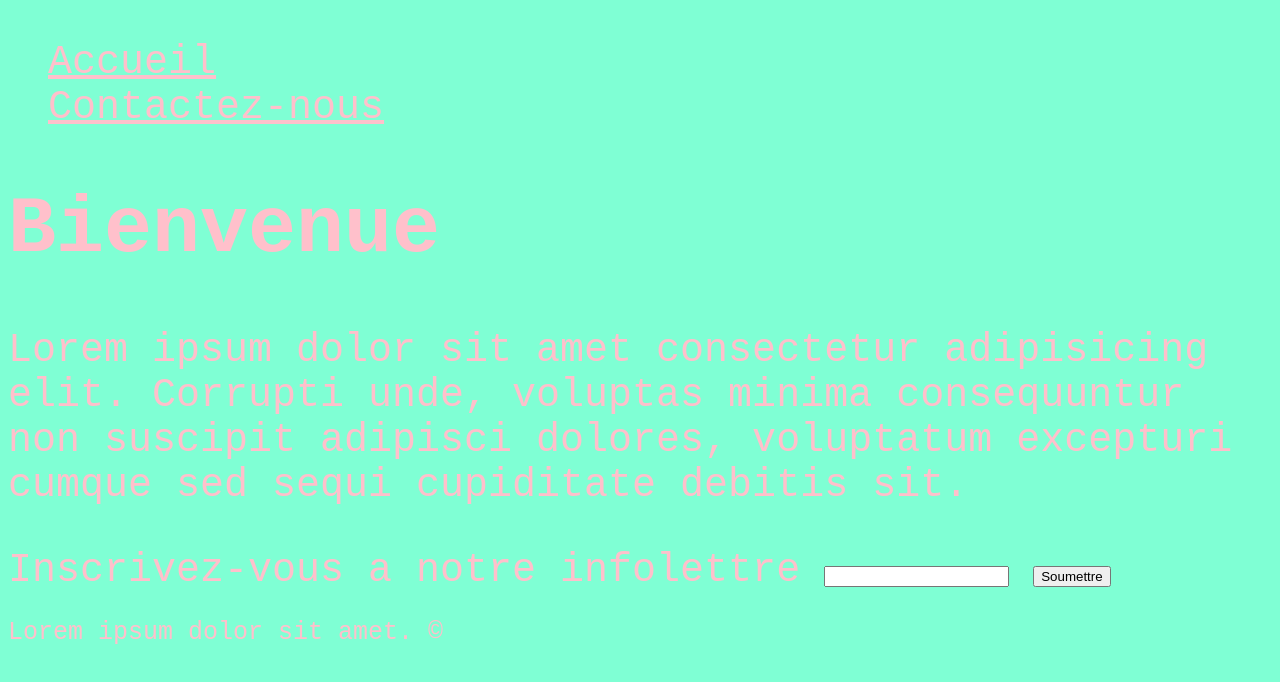
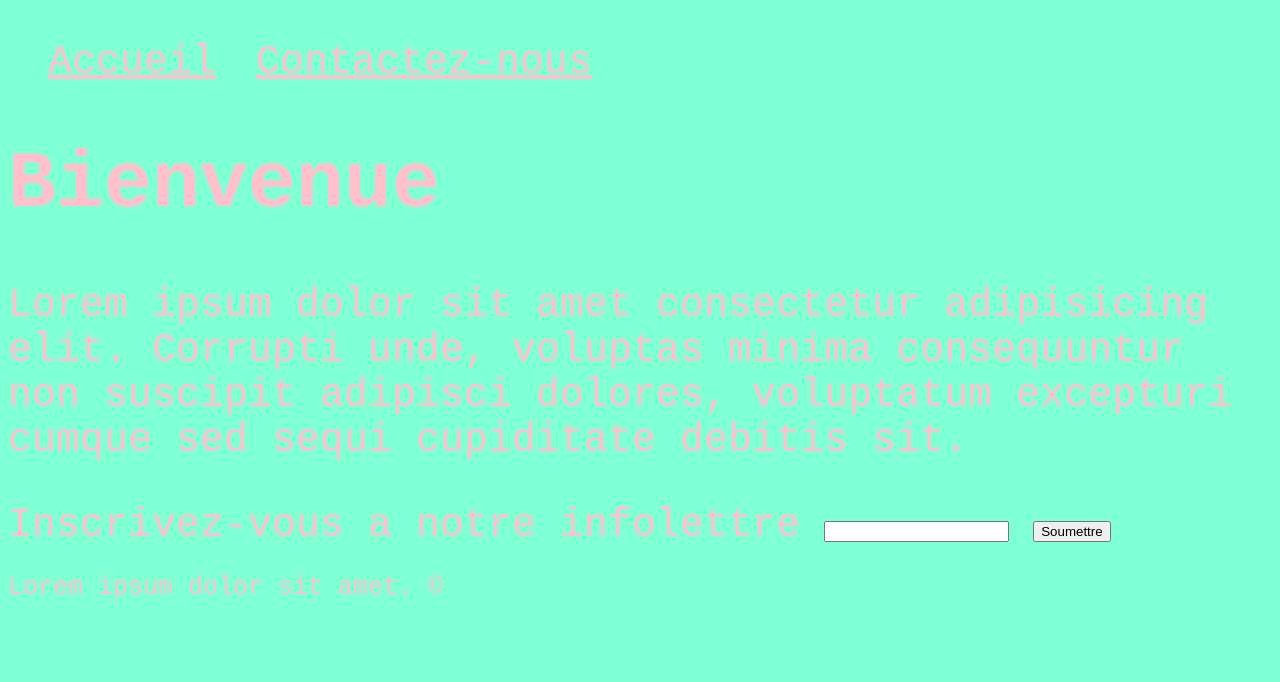
Before and after one commit to njmomasso/EDW5-projet1, a plain HTML site: page index.html in a window 1280 px wide. Drawn offline with Linux system fonts and the light colour scheme.

Commit message:
transformation de la nav en flex

```diff
--- a/style.css
+++ b/style.css
@@ -7,6 +7,11 @@ body {
 
 .copyright {
     font-size: 25px;
+}
+
+ul {
+    display: flex;
+    gap: 40px;
 }
 
 li {
```
